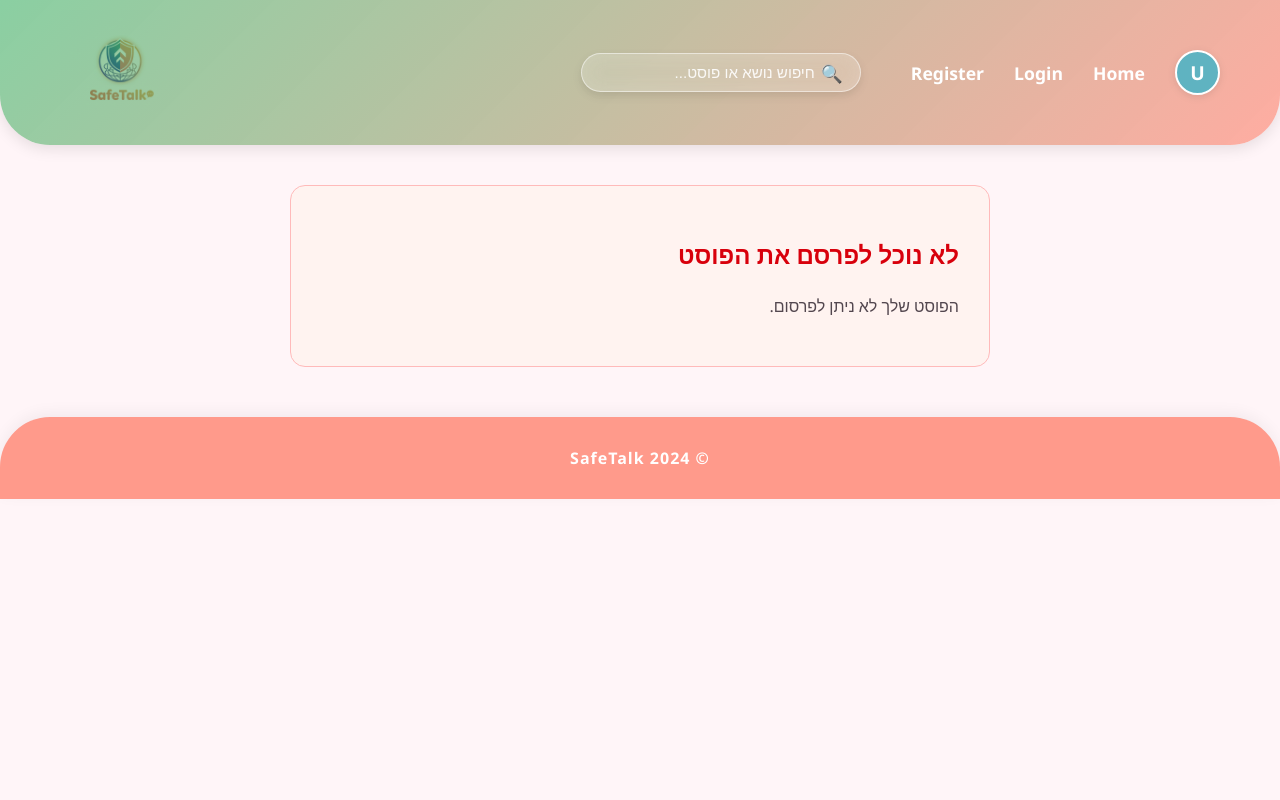
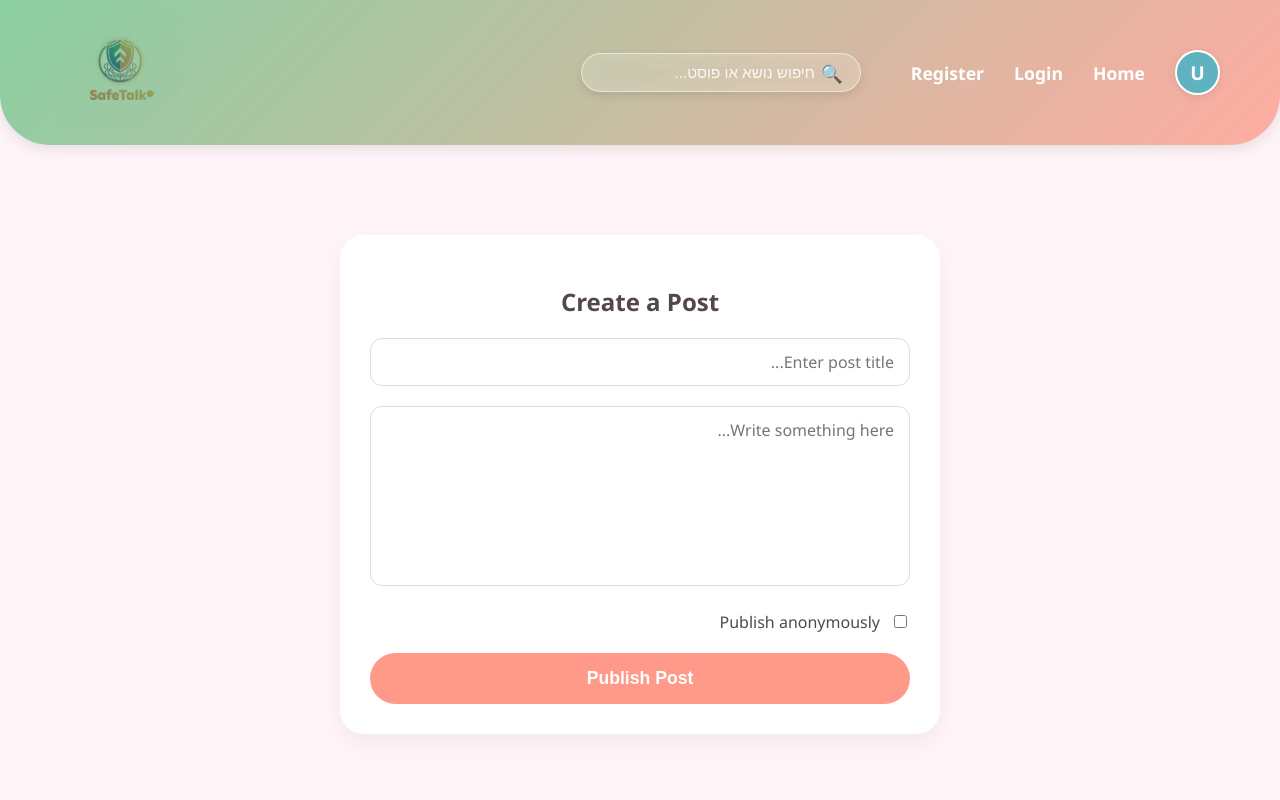
Before and after one commit to YochevedPhilip/safe-web-forum, a React (Vite) app in the folder client/: page /error in a window 1280 px wide. Shown: the top 800 px of the page. Built offline with nearby package versions, Linux system fonts and the light colour scheme; no server answers.

Commit message:
שמירת הפוסט החדש, ErrorPost והעיצוב הגלובלי ב-feature/create-post

```diff
--- a/client/src/pages/CreatePost/CreatePost.jsx
+++ b/client/src/pages/CreatePost/CreatePost.jsx
@@ -13,13 +13,14 @@ const CreatePost = () => {
   const [progress, setProgress] = useState(0);
 
   const handlePublish = async () => {
+    // בדיקות תקינות
     if (title.length < 3) {
-      navigate("/error", { state: { message: "Title is too short." } });
+      navigate("/error", { state: { message: "הכותרת קצרה מדי." } });
       return;
     }
 
     if (text.length < 10) {
-      navigate("/error", { state: { message: "Content is too short." } });
+      navigate("/error", { state: { message: "התוכן קצר מדי." } });
       return;
     }
 
@@ -27,7 +28,6 @@ const CreatePost = () => {
     setProgress(10);
 
     try {
-      // סימולציה של טעינה מדורגת
       const interval = setInterval(() => {
         setProgress((prev) => (prev < 90 ? prev + 10 : prev));
       }, 300);
@@ -56,12 +56,12 @@ const CreatePost = () => {
           });
         } else {
           navigate("/error", {
-            state: { message: data.messageToUser || "Error publishing post" },
+            state: { message: data.messageToUser || "שגיאה בפרסום הפוסט" },
           });
         }
       }, 500);
     } catch (err) {
-      alert("Error publishing post: " + err.message);
+      alert("שגיאה בחיבור לשרת: " + err.message);
     } finally {
       setTimeout(() => {
         setLoading(false);
@@ -71,73 +71,64 @@ const CreatePost = () => {
   };
 
   return (
-    <div style={{ padding: "20px", maxWidth: "600px", margin: "auto" }}>
-      <h2>Create a Post</h2>
+    <div className="mainContainer">
+      <div className="form-card">
+        <h2 style={{ textAlign: 'center', color: 'var(--luxury-dark)', marginBottom: '20px' }}>
+          יצירת פוסט חדש
+        </h2>
 
         <input
           type="text"
+          className="form-control"
           value={title}
           onChange={(e) => setTitle(e.target.value)}
-        placeholder="Enter post title..."
-        style={{ padding: "10px", width: "100%", marginBottom: "10px" }}
+          placeholder="מה הכותרת שלך?"
         />
 
         <textarea
+          className="form-control"
+          style={{ height: "180px", resize: "none" }}
           value={text}
           onChange={(e) => setText(e.target.value)}
-        placeholder="Write something here..."
-        rows={8}
-        style={{ padding: "10px", width: "100%" }}
+          placeholder="שתפו אותנו במחשבות שלכם..."
         />
 
-      <div style={{ marginTop: "10px" }}>
-        <label>
+        <div style={{ display: 'flex', alignItems: 'center', gap: '10px', marginBottom: '20px' }}>
           <input
             type="checkbox"
+            id="anon"
             checked={isAnonymous}
             onChange={(e) => setIsAnonymous(e.target.checked)}
-          />{" "}
-          Publish anonymously
+          />
+          <label htmlFor="anon" style={{ cursor: 'pointer', fontWeight: '500' }}>
+            פרסם בעילום שם
           </label>
         </div>
 
         {loading && (
-        <div style={{ marginTop: "15px" }}>
+          <div style={{ marginBottom: "20px" }}>
+            <div style={{ height: '8px', background: '#eee', borderRadius: '10px', overflow: 'hidden' }}>
               <div
                 style={{
-              height: "10px",
-              width: "100%",
-              backgroundColor: "#e0e0e0",
-              borderRadius: "5px",
-            }}
-          >
-            <div
-              style={{
-                height: "10px",
                   width: `${progress}%`,
-                backgroundColor: "#4caf50",
-                borderRadius: "5px",
-                transition: "width 0.3s",
+                  height: '100%',
+                  background: 'var(--mint-soft)',
+                  transition: 'width 0.3s'
                 }}
               />
             </div>
-          <p style={{ textAlign: "center", marginTop: "5px" }}>
-            Loading... {progress}%
-          </p>
+            <p style={{ textAlign: "center", fontSize: "0.8rem", marginTop: "5px" }}>טוען... {progress}%</p>
           </div>
         )}
 
         <button
+          className="btn-pink"
           onClick={handlePublish}
           disabled={loading}
-        style={{
-          marginTop: "20px",
-          padding: "10px 20px",
-          cursor: loading ? "not-allowed" : "pointer",
-        }}
         >
-        {loading ? "Publishing..." : "Publish Post"}
+          {loading ? "מפרסם כרגע..." : "פרסם פוסט עכשיו"}
         </button>
+      </div>
     </div>
   );
 };
--- a/client/src/pages/CreatePost/PostPublished/ErrorPost.jsx
+++ b/client/src/pages/CreatePost/PostPublished/ErrorPost.jsx
@@ -1,23 +1,137 @@
-import { useLocation } from "react-router";
+import { useState } from "react";
+import { useNavigate, useParams } from "react-router-dom";
 
-const ErrorPost = () => {
-  const location = useLocation();
-  const message = location.state?.message || "הפוסט שלך לא ניתן לפרסום.";
+const CreatePost = () => {
+  const { topicId } = useParams();
+  const navigate = useNavigate();
+
+  const [title, setTitle] = useState("");
+  const [text, setText] = useState("");
+  const [isAnonymous, setIsAnonymous] = useState(false);
+
+  const [loading, setLoading] = useState(false);
+  const [progress, setProgress] = useState(0);
+
+  const handlePublish = async () => {
+    // החזרתי בדיוק את הלוגיקה המקורית שלך כולל ההודעות באנגלית
+    if (title.length < 3) {
+      navigate("/error", { state: { message: "Title is too short." } });
+      return;
+    }
+
+    if (text.length < 10) {
+      navigate("/error", { state: { message: "Content is too short." } });
+      return;
+    }
+
+    setLoading(true);
+    setProgress(10);
+
+    try {
+      const interval = setInterval(() => {
+        setProgress((prev) => (prev < 90 ? prev + 10 : prev));
+      }, 300);
+
+      const res = await fetch("http://localhost:5001/api/posts", {
+        method: "POST",
+        headers: { "Content-Type": "application/json" },
+        body: JSON.stringify({
+          publisherId: "64c1f1d2a5e8b3a1f2c4d5e6",
+          topicId,
+          title,
+          content: text,
+          anonymous: isAnonymous,
+        }),
+      });
+
+      clearInterval(interval);
+      setProgress(100);
+
+      const data = await res.json();
+
+      setTimeout(() => {
+        if (res.status === 201) {
+          navigate("/post-published", {
+            state: { title, text, anonymous: isAnonymous },
+          });
+        } else {
+          // שומר על הלוגיקה של הודעת השגיאה מהשרת
+          navigate("/error", {
+            state: { message: data.messageToUser || "Error publishing post" },
+          });
+        }
+      }, 500);
+    } catch (err) {
+      alert("Error publishing post: " + err.message);
+    } finally {
+      setTimeout(() => {
+        setLoading(false);
+        setProgress(0);
+      }, 500);
+    }
+  };
 
   return (
-    <div style={{
-      padding: "30px",
-      backgroundColor: "#fff3f0",
-      borderRadius: "15px",
-      border: "1px solid #ffbaba",
-      maxWidth: "700px",
-      margin: "40px auto",
-      lineHeight: "1.6"
-    }}>
-      <h2 style={{ color: "#d8000c", marginBottom: "20px" }}>לא נוכל לפרסם את הפוסט</h2>
-      <p>{message}</p>
+    <div className="mainContainer">
+      <div className="form-card">
+        <h2 style={{ textAlign: 'center', color: 'var(--luxury-dark)', marginBottom: '20px' }}>
+          Create a Post
+        </h2>
+
+        <input
+          type="text"
+          className="form-control"
+          value={title}
+          onChange={(e) => setTitle(e.target.value)}
+          placeholder="Enter post title..."
+        />
+
+        <textarea
+          className="form-control"
+          style={{ height: "180px", resize: "none" }}
+          value={text}
+          onChange={(e) => setText(e.target.value)}
+          placeholder="Write something here..."
+        />
+
+        <div style={{ display: 'flex', alignItems: 'center', gap: '10px', marginBottom: '20px' }}>
+          <input
+            type="checkbox"
+            id="anon"
+            checked={isAnonymous}
+            onChange={(e) => setIsAnonymous(e.target.checked)}
+          />
+          <label htmlFor="anon" style={{ cursor: 'pointer', fontWeight: '500' }}>
+            Publish anonymously
+          </label>
+        </div>
+
+        {loading && (
+          <div style={{ marginBottom: "20px" }}>
+            <div style={{ height: '8px', background: '#eee', borderRadius: '10px', overflow: 'hidden' }}>
+              <div
+                style={{
+                  width: `${progress}%`,
+                  height: '100%',
+                  background: 'var(--mint-soft)',
+                  transition: 'width 0.3s'
+                }}
+              />
+            </div>
+            <p style={{ textAlign: "center", fontSize: "0.8rem", marginTop: "5px" }}>Loading... {progress}%</p>
+          </div>
+        )}
+
+        <button
+          className="btn-pink"
+          onClick={handlePublish}
+          disabled={loading}
+        >
+          {loading ? "Publishing..." : "Publish Post"}
+        </button>
+      </div>
     </div>
   );
 };
 
-export default ErrorPost;
+export default CreatePost;
--- a/client/src/styles/global.css
+++ b/client/src/styles/global.css
@@ -246,3 +246,113 @@ a {
   opacity: 1; /* בולט מההתחלה */
   pointer-events: none;
 }
+/* עיצוב כללי לכפתורים באתר */
+.button-primary {
+  background-color: var(--peach-soft); /* הוורוד שאתה אוהב */
+  color: white;
+  border: none;
+  padding: 12px 25px;
+  border-radius: 30px;
+  font-weight: 600;
+  cursor: pointer;
+  transition: var(--transition-smooth);
+  font-family: inherit;
+}
+
+.button-primary:hover {
+  transform: translateY(-2px);
+  box-shadow: 0 5px 15px rgba(255,154,139,0.3);
+  filter: brightness(1.05);
+}
+
+.button-primary:disabled {
+  background-color: #ccc;
+  cursor: not-allowed;
+  transform: none;
+}
+/* מכולה גנרית לטפסים (כמו יצירת פוסט) */
+.form-card {
+  max-width: 600px;
+  margin: 40px auto;
+  padding: 30px;
+  background-color: white;
+  border-radius: var(--card-radius);
+  box-shadow: 0 10px 25px rgba(0,0,0,0.05);
+}
+
+/* עיצוב אחיד לשדות קלט */
+.form-control {
+  width: 100%;
+  padding: 12px 15px;
+  margin-bottom: 20px;
+  border: 1px solid #ddd;
+  border-radius: 12px;
+  font-family: inherit;
+  font-size: 1rem;
+  transition: border-color 0.3s;
+}
+
+.form-control:focus {
+  border-color: var(--mint-soft);
+  outline: none;
+}
+
+/* כפתור ורוד שמתאים לאתר */
+.btn-pink {
+  width: 100%;
+  padding: 15px;
+  background-color: var(--peach-soft); /* הוורוד שלך */
+  color: white;
+  border: none;
+  border-radius: 30px;
+  font-size: 1.1rem;
+  font-weight: bold;
+  cursor: pointer;
+  transition: transform 0.2s, filter 0.2s;
+}
+
+.btn-pink:hover:not(:disabled) {
+  filter: brightness(1.05);
+  transform: translateY(-2px);
+}
+
+.btn-pink:disabled {
+  background-color: #ccc;
+  cursor: not-allowed;
+}/* תיבת הודעה כללית (שגיאה/הצלחה) */
+.message-card {
+  max-width: 600px;
+  margin: 60px auto;
+  padding: 40px;
+  background-color: white;
+  border-radius: var(--card-radius);
+  box-shadow: 0 10px 30px rgba(0,0,0,0.05);
+  text-align: center;
+}
+
+.message-card h2 {
+  color: var(--luxury-dark);
+  margin-bottom: 15px;
+}
+
+.message-card p {
+  color: #666;
+  font-size: 1.1rem;
+}
+
+/* כפתור חזרה - משתמש במשתנה המנטה */
+.btn-back {
+  display: inline-block;
+  margin-top: 25px;
+  padding: 10px 25px;
+  background-color: var(--mint-soft);
+  color: white;
+  border-radius: 25px;
+  font-weight: 600;
+  transition: var(--transition-smooth);
+}
+
+.btn-back:hover {
+  transform: scale(1.05);
+  filter: brightness(1.05);
+}
```
Lines whose indentation alone changed are shown as unchanged.
